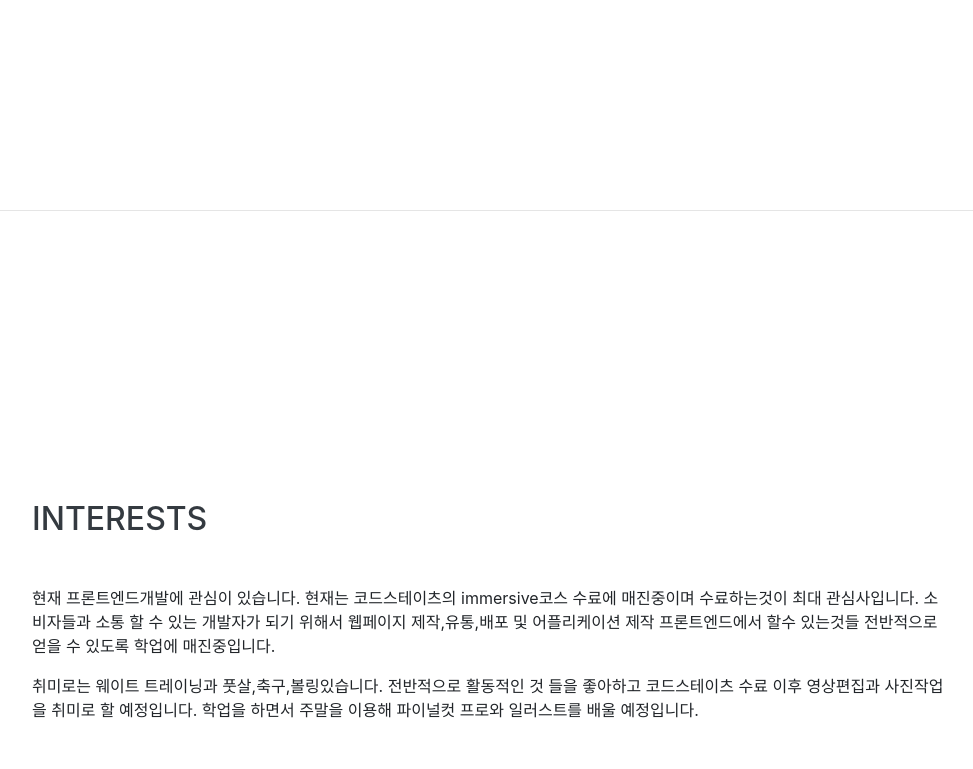
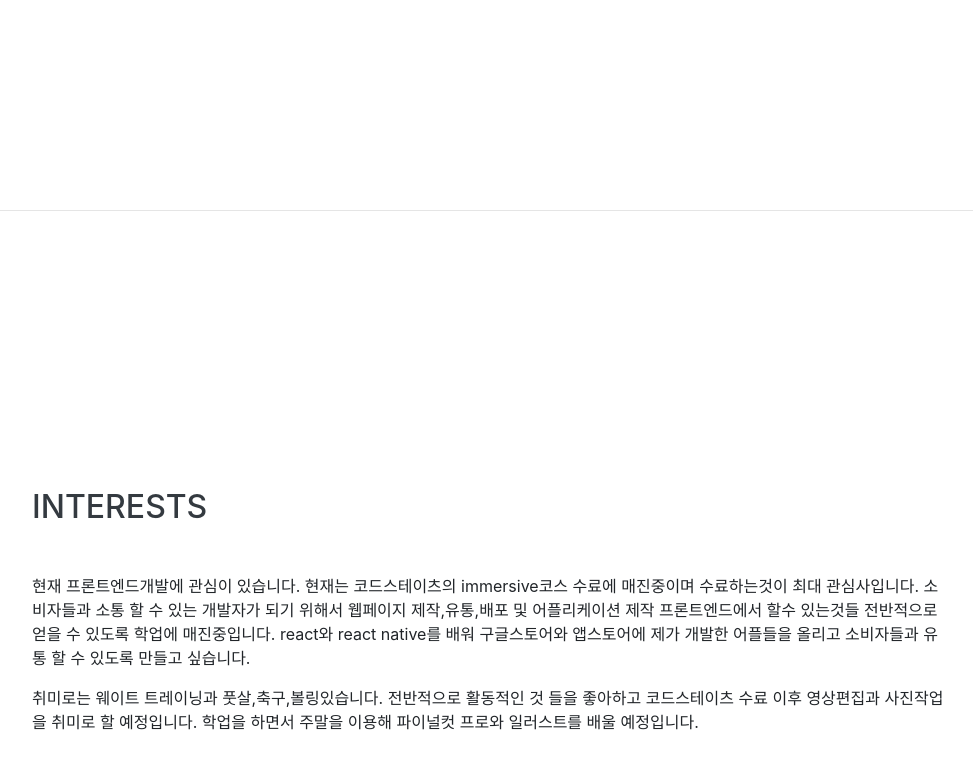
Before and after one commit to jangwonyoon/jangwonyoon.github.io, a website with bundled scripts: page index.html in a window 1280 px wide. Shown: the part 5330-6099 px from the top of the page, without its empty margins (288-1261 px from the left). Built offline with nearby package versions, Linux system fonts and the light colour scheme; a web font is replaced by a local one.

Commit message:
interest수정

```diff
--- a/index.html
+++ b/index.html
@@ -292,7 +292,7 @@
       <div class="w-100">
         <h2 class="mb-5">Interests</h2>
         <p>현재 프론트엔드개발에 관심이 있습니다. 현재는 코드스테이츠의 immersive코스 수료에 매진중이며 수료하는것이 최대 관심사입니다. 소비자들과 소통 할 수 있는 개발자가 되기 위해서 웹페이지 제작,유통,배포 및 어플리케이션 제작 프론트엔드에서
-          할수 있는것들 전반적으로 얻을 수 있도록 학업에 매진중입니다.
+          할수 있는것들 전반적으로 얻을 수 있도록 학업에 매진중입니다. react와 react native를 배워 구글스토어와 앱스토어에 제가 개발한 어플들을 올리고 소비자들과 유통 할 수 있도록 만들고 싶습니다.
         </p>
         <p class="mb-0">취미로는 웨이트 트레이닝과 풋살,축구,볼링있습니다. 전반적으로 활동적인 것 들을 좋아하고 코드스테이츠 수료 이후 영상편집과 사진작업을 취미로 할 예정입니다. 학업을 하면서 주말을 이용해 파이널컷 프로와 일러스트를 배울 예정입니다. </p>
       </div>
```
